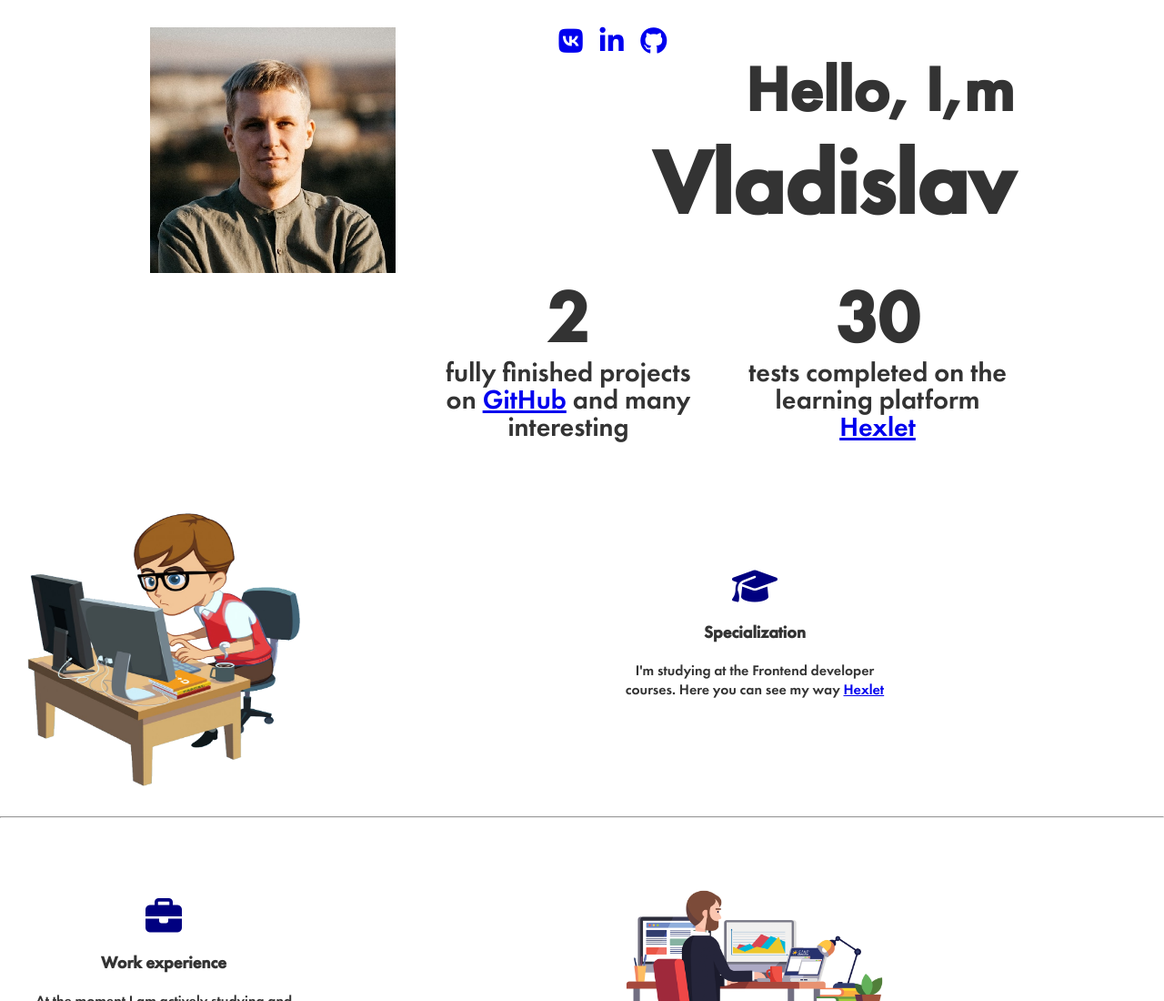
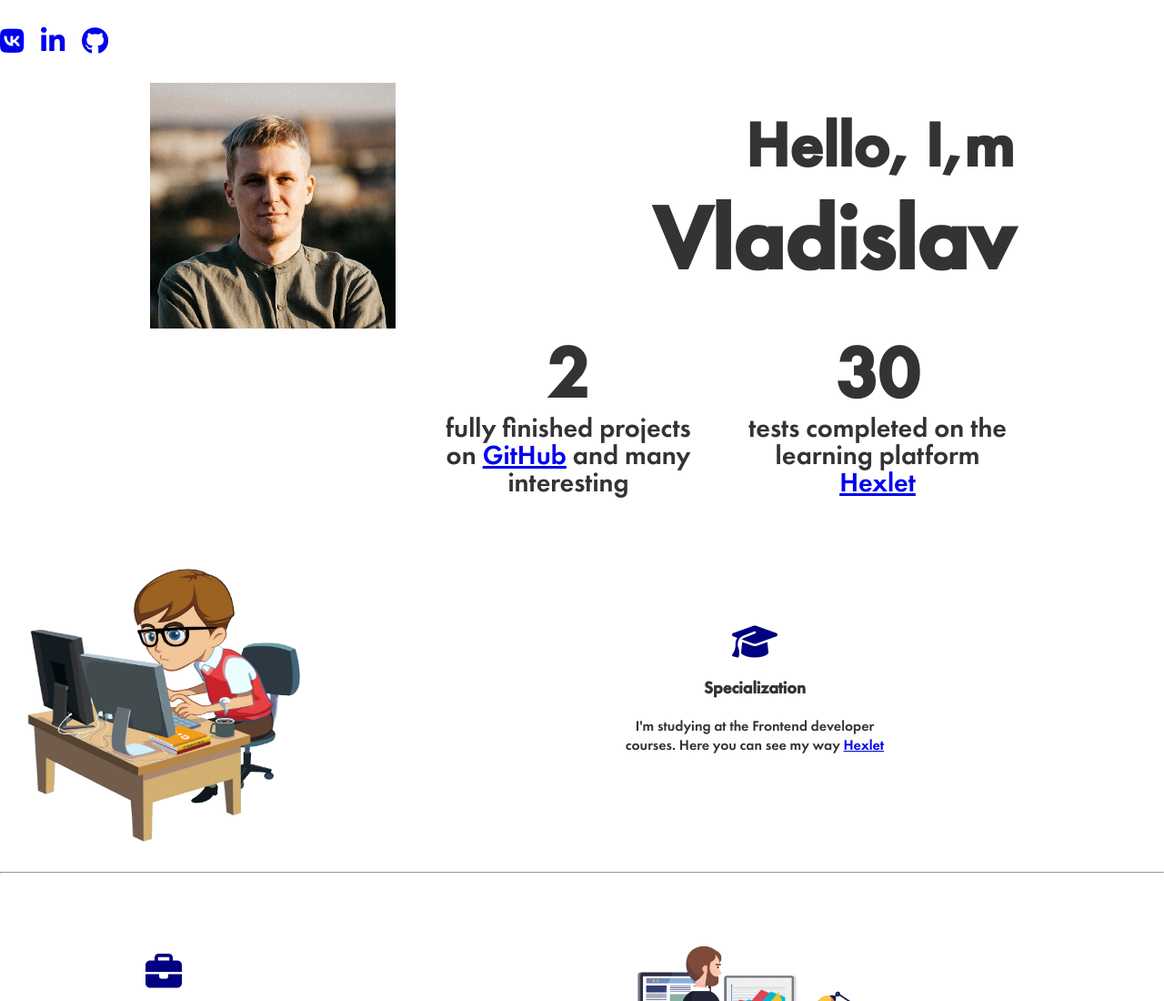
Before and after one commit to Romanov55/AboutMe, a website: page index.html in a window 1280 px wide. Shown: the top 1100 px of the page at 91% size. Drawn offline with Linux system fonts and the light colour scheme.

Commit message:
up style

```diff
--- a/index.html
+++ b/index.html
@@ -12,7 +12,7 @@
 </head>
 <body>
     <section>
-        <div class="contact">
+        <div class="contacts">
             <a class="link" href="https://vk.com/vromanov95" target="_blank"><i class="fa fa-vk" aria-hidden="true"></i></a>
             <a class="link" href="https://www.linkedin.com/in/vladislav-romanov-4a0361254/" target="_blank"><i class="fa fa-linkedin"></i></a>
             <a class="link" href="https://github.com/Romanov55?tab=repositories" target="_blank"><i class="fa fa-github"></i></a>
```
